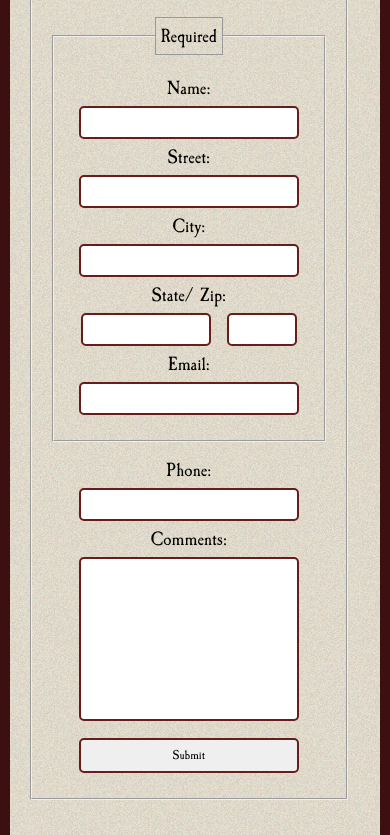
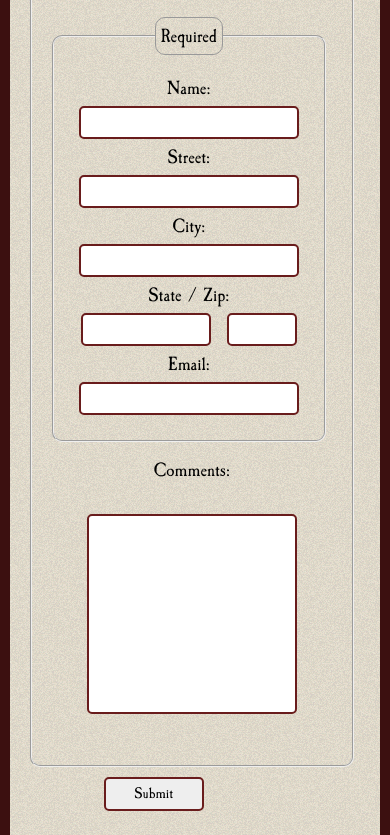
Before and after one commit to berz006/berz006.github.io, a plain HTML site: page contact.html in a window 390 px wide. Shown: the part 895-1730 px from the top of the page. Drawn offline with Linux system fonts and the light colour scheme.

Commit message:
restyled contact and made responsive

```diff
--- a/contact.html
+++ b/contact.html
@@ -149,8 +149,10 @@
 
                 <div class="contact-form">
                     <form action="/">
-                        <fieldset>
+                        <!-- <fieldset style="display: grid; grid-template-columns: 2fr 3fr;"> -->
+                        <fieldset id="mailing">
                             <legend id="legh2"><h2>Join our mailing list!</h2></legend>
+                            <div id="req">
                                 <fieldset>
                                     <legend>Required</legend>
                                     <label for="name">Name:</label><br>
@@ -159,19 +161,20 @@
                                     <input type="text" id="street" required><br>
                                     <label for="city">City:</label><br>
                                     <input type="text" id="city" required><br>
-                                <label for="state">State/</label>
+                                    <label for="state">State /</label>
                                     <label for="zip">Zip:</label><br>
                                     <input type="text" id="state" required>
                                     <input type="text" id="zip" minlength="5" maxlength="5" pattern="\d*" required><br>
                                     <label for="email">Email:</label><br>
-                                <input type="email" id="email" required><br>
+                                    <input type="email" id="email" required>
                                 </fieldset>
-                            <label for="phone">Phone:</label><br>
-                            <input type="tel" id="phone"><br>
+                            </div>
+                            <div id="comments">
                                     <label for="message">Comments:</label><br>
-                            <textarea name="message" id="message" cols="30" rows="10"></textarea><br>
+                                    <textarea name="message" id="message"></textarea><br>
+                                </div>
+                            </fieldset>
                             <input type="submit" value="Submit">
-                        </fieldset>
                     </form>
                 </div>
             </div>
--- a/style2.css
+++ b/style2.css
@@ -304,11 +304,33 @@ hr {
 .contact-form fieldset {
     padding: 2rem;
     margin-bottom: 1.5rem;
+    border-radius: 1rem;
 }
 
 .contact-form fieldset legend {
     padding: .5rem;
     border: 1px solid #999;
+    border-radius: 1rem;
+}
+
+#mailing {
+    display: flex;
+    margin: auto;
+    flex-direction: row;
+}
+
+#req {
+    flex: 2;
+    display: flex;
+    place-items: center;
+}
+
+#comments {
+    flex: 3;
+    margin: auto;
+    display: flex;
+    flex-direction: column;
+    place-items: center;
 }
 
 #legh2 {
@@ -317,14 +339,24 @@ hr {
 
 .contact-form input {
     border: 2px solid var(--cgred);
-    border-radius: 5px;
+    border-radius: .5rem;
     padding: .7rem 1rem;
     margin: .5rem;
     width: 22rem;
 }
 
 .contact-form input[type=submit] {
+    padding: .5rem;
     font-family: caslon-antique;
+    font-size: 1.6rem;
+    background-color: #eee;
+    width: 10rem;
+    display: block;
+    margin: 1rem auto;
+}
+
+.contact-form input[type=submit]:hover {
+    background-color: #ccc;
 }
 
 .contact-form input:focus {
@@ -339,8 +371,9 @@ hr {
     width: 7rem;
 }
 
-.contact-form textarea {
-    width: 22rem;
+#message {
+    width: 75%;
+    height: 20rem;
     border: 2px solid var(--cgred);
     border-radius: 5px;
     margin: .5rem;
@@ -350,7 +383,6 @@ hr {
 
 .contact-form textarea:focus {
     background-color: var(--cgcream);
-    width: 60%;
 }
 
 footer {
@@ -515,13 +547,21 @@ footer img {
         text-align: center;
     }
 
+    #mailing {
+        flex-direction: column;
+    }
+
+    #comments {
+        width: 28rem;
+    }
+
     #state {
         width: 13rem;
     }
 
-    .contact-form textarea:focus {
+    /* .contact-form textarea:focus {
         width: 22rem;
-    }
+    } */
 
     footer p {
         text-align: center;
```
Lines whose indentation alone changed are shown as unchanged.
